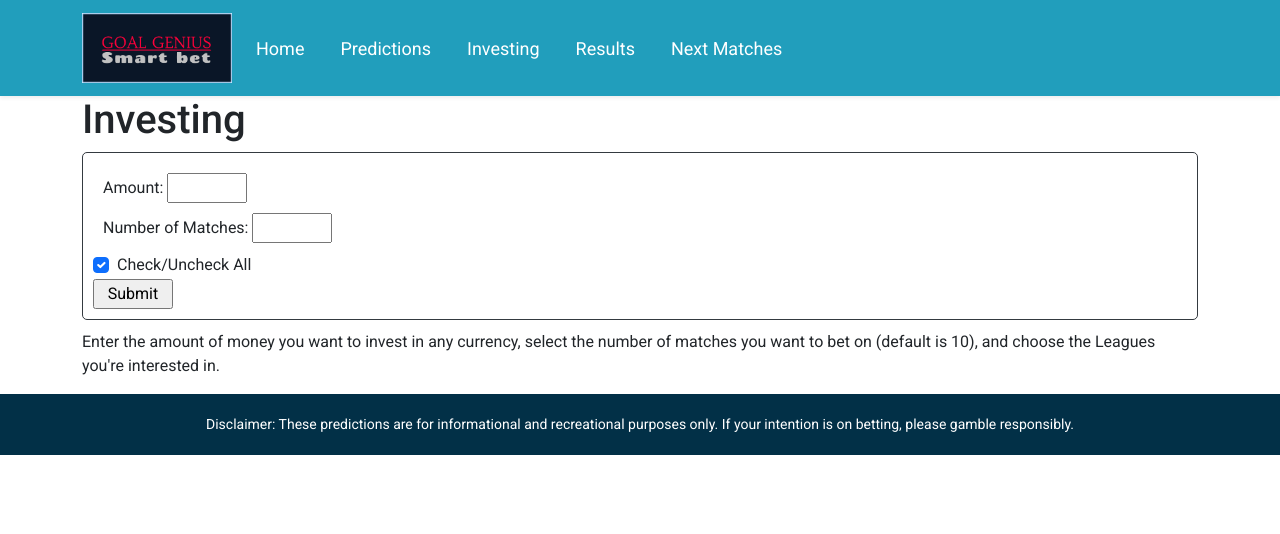
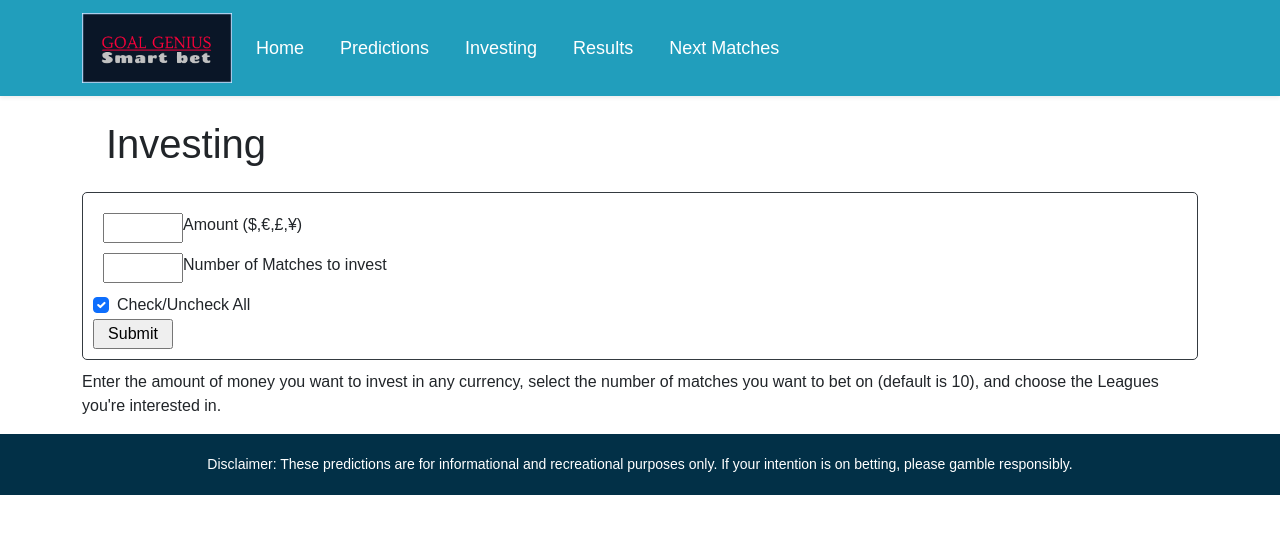
Before and after one commit to ignaciomedinar/predictions, a Flask app: page /invest in a window 1280 px wide. Shown: the top 534 px of the page. Run offline with Flask 3, Linux system fonts and the light colour scheme; data that the repository does not hold is empty.

Commit message:
updated styles

```diff
--- a/calendar_scrapper.py
+++ b/calendar_scrapper.py
@@ -8,6 +8,7 @@ import datetime
 # Fetch the website data
 url='https://www.soccerstats.com/'
 leagues=('england','italy','spain','france','germany','mexico','netherlands','portugal')
+# leagues=('mexico','other')
 actualyear = datetime.date.today().strftime("%Y")
 
 # Extract relevant information from the parsed data
--- a/static/style.css
+++ b/static/style.css
@@ -1,6 +1,6 @@
 /* General */
 
-@import url('https://fonts.googleapis.com/css2?family=Open+Sans:wght@800&family=Roboto:wght@100;300;400;500;700&display=swap');
+@import url('https://fonts.googleapis.com/css2?family=Open+Sans:wght@300;400;500;600;700&family=Roboto:wght@100;300;400;500;700&display=swap');
 
 :root{
   --blue:rgb(33, 158, 188);
@@ -9,7 +9,7 @@
 }
 
 *{
-  font-family: 'Roboto', sans-serif;
+  font-family: 'Open+Sans', sans-serif;
 }
 
 a {
--- a/templates/base.html
+++ b/templates/base.html
@@ -11,6 +11,15 @@
     <link rel="stylesheet" href="https://cdnjs.cloudflare.com/ajax/libs/font-awesome/6.4.0/css/all.min.css" integrity="sha512-iecdLmaskl7CVkqkXNQ/ZH/XLlvWZOJyj7Yy7tcenmpD1ypASozpmT/E0iPtmFIB46ZmdtAc9eNBvH0H/ZpiBw==" crossorigin="anonymous" referrerpolicy="no-referrer" />
     <link rel="stylesheet" href="{{ url_for('static', filename='style.css') }}">
 </head>
+<!-- Google tag (gtag.js) -->
+<script async src="https://www.googletagmanager.com/gtag/js?id=G-WRCQ41KVM8"></script>
+<script>
+  window.dataLayer = window.dataLayer || [];
+  function gtag(){dataLayer.push(arguments);}
+  gtag('js', new Date());
+
+  gtag('config', 'G-WRCQ41KVM8');
+</script>
 <body>
     <header class="shadow-sm header">
         <div class="container">
@@ -44,7 +53,7 @@
 
     <main class="main">
         <div class="container">
-            <h1 class="title">{{ title }}</h1>
+            <h1 class="title m-4">{{ title }}</h1>
             {% block main %}
             <p class="message">{{ message | safe }}</p>
             <div class="btn btn-primary"><a href="predictions">Go to week's predictions</a></div>
--- a/templates/invest.html
+++ b/templates/invest.html
@@ -1,13 +1,13 @@
 {% extends 'base.html' %}
 {% block main %}
 <form method="POST" action="/invest">
-    <div class="cont">
-        <label for="amount">Amount:</label>
+    <div class="cont d-flex">
         <input type="text" id="amount" name="amount"><br>
+        <label for="amount">Amount ($,€,£,¥)</label>
     </div>
-    <div class="cont">
-        <label for="num_matches">Number of Matches:</label>
+    <div class="cont d-flex">
         <input type="number" id="num_matches" name="num_matches" min="1" max="20">
+        <label for="num_matches">Number of Matches to invest</label>
     </div>
     <div class="row">
         <div class="col-sm-4">
--- a/templates/table_predictions.html
+++ b/templates/table_predictions.html
@@ -4,7 +4,7 @@
 <h3>Final day of week: {{ current_week_end }}</h3>
 
 <div class="search-container">
-    <input type="text" placeholder="Search team..." id="search-input">
+    <input class="form-control" type="text" placeholder="Search team..." id="search-input">
 </div>
 <table>
     <thead>
--- a/templates/table_results.html
+++ b/templates/table_results.html
@@ -4,7 +4,7 @@
 <h3>Week Start: {{ selected_week_start.strftime('%Y-%m-%d') }}</h3>
 {% endif %}
 <div class="search-container">
-    <input type="text" placeholder="Search team..." id="search-input">
+    <input class="form-control" type="text" placeholder="Search team..." id="search-input">
 </div>
 <div class="cont">
     <form action="{{ url_for('show_results') }}" method="get">
@@ -23,7 +23,7 @@
 {% if correct == 0 %}
     <div>Effectiveness: N/A</div>
 {% else %}
-    <div class="cont">Effectiveness: <b>{{ '%.2f' % ((incorrect/correct)*100) }} %</b></div>
+    <div class="cont">Effectiveness: <b>{{ '%.2f' % ((correct/(correct+incorrect))*100) }} %</b></div>
 {% endif %}
 
 <table>
```
Also changed, not shown: templates/table_calendar.html (+4 -4 lines).
